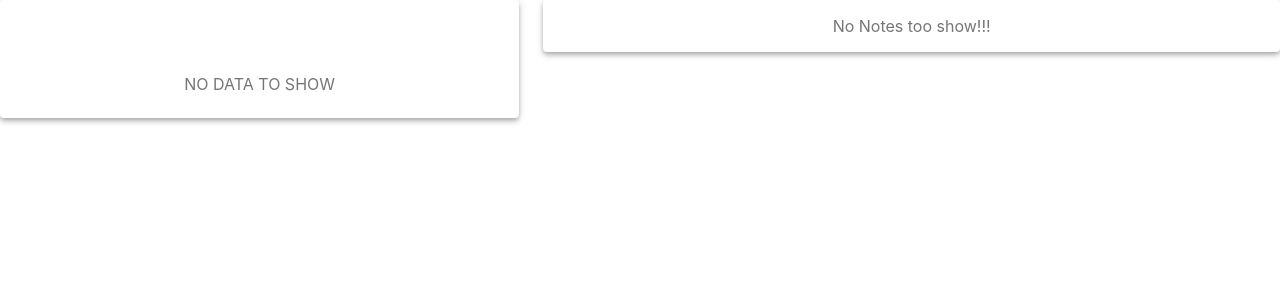
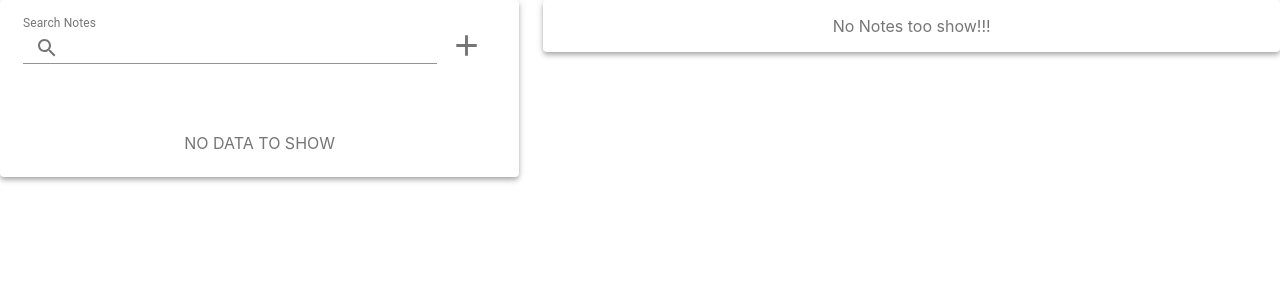
Before and after one commit to aman-singal/Notes, a React (Create React App) app: page / in a window 1280 px wide. Shown: the top 300 px of the page. Built offline with nearby package versions, Linux system fonts and the light colour scheme.

Commit message:
Another Fix

```diff
--- a/src/components/main/Main.js
+++ b/src/components/main/Main.js
@@ -1,7 +1,7 @@
 import React, { useState } from 'react'
 import Notes from '../notes/Notes'
 import NotesList from '../noteslist/NotesList'
-// import AddNotes from '../addNotes/AddNotes'
+import AddNotes from '../addNotes/AddNotes'
 import { makeStyles } from '@material-ui/core/styles';
 import Paper from '@material-ui/core/Paper';
 import Grid from '@material-ui/core/Grid';
@@ -32,7 +32,7 @@ const Main =() => {
         <Grid container spacing={3}>
             <Grid item xs={5}>
             <Paper className={classes.paper} elevation={4}>
-                {/* <AddNotes /> */}
+                <AddNotes />
                 <NotesList />
             </Paper>
             </Grid>
```
Also changed, not shown: src/components/addNotes/addNotes.js (+5 -5 lines).
